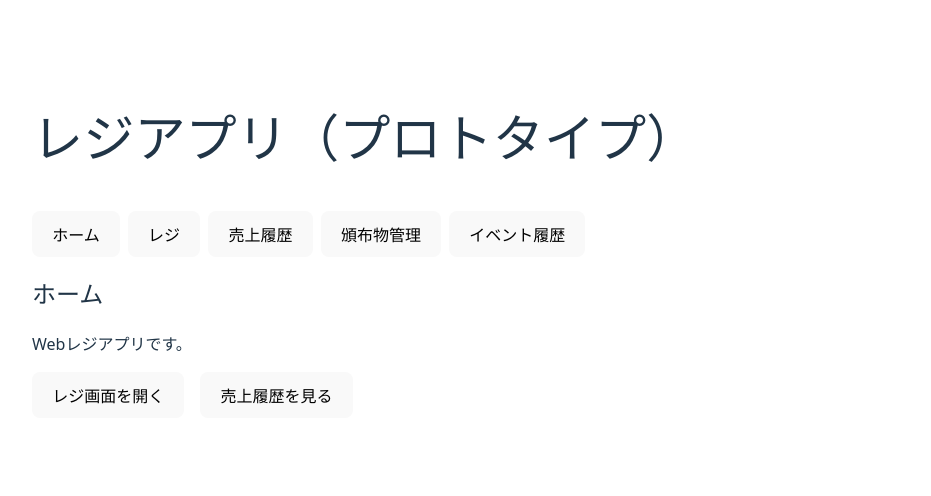
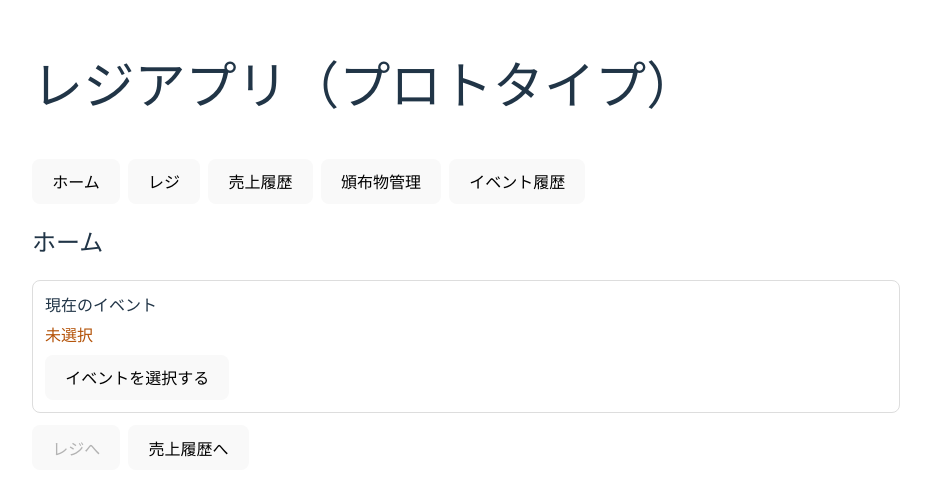
Before and after one commit to kei5o55/register, a React (Vite) app: page / in a window 1280 px wide. Shown: the part 154-650 px from the top of the page, without its empty margins (174-1105 px from the left). Built offline with nearby package versions, Linux system fonts and the light colour scheme.

Commit message:
ホームスクリーンの変更
ホームスクリーンに現在選択中のイベントを表示するようにしました

```diff
--- a/package.json
+++ b/package.json
@@ -10,13 +10,13 @@
     "preview": "vite preview"
   },
   "dependencies": {
-    "react": "^19.2.0",
-    "react-dom": "^19.2.0"
+    "react": "^19.2.3",
+    "react-dom": "^19.2.3"
   },
   "devDependencies": {
     "@eslint/js": "^9.39.1",
     "@types/node": "^24.10.1",
-    "@types/react": "^19.2.5",
+    "@types/react": "^19.2.8",
     "@types/react-dom": "^19.2.3",
     "@vitejs/plugin-react": "^5.1.1",
     "eslint": "^9.39.1",
--- a/src/App.tsx
+++ b/src/App.tsx
@@ -1,6 +1,6 @@
 //src/App.tsx
 import { useState, useEffect } from "react";
-import type { Item, CartItem, Sale, Event } from "./types";
+import type { Item, CartItem, Sale,Event} from "./types";
 import { loadItems, saveItems, loadSales, saveSales } from "./storage";
 import"./App.css";
 
@@ -55,6 +55,7 @@ function App() {
   const selectedEventSalesForHistory = selectedEventForHistory ? sales.filter(s => s.eventId === selectedEventForHistory.id) : [];
   const selectedEvent =selectedEventId ? events.find(e => e.id === selectedEventId) ?? null : null;
   const selectedEventSalesForDetail = selectedEvent ? sales.filter(s => s.eventId === selectedEvent.id) : [];
+  const currentEvent =currentEventId ? events.find(e => e.id === currentEventId) ?? null : null;
 
 
   useEffect(() => {//商品データの保存(itemsが変化したときに実行)
@@ -64,6 +65,10 @@ function App() {
   useEffect(() => {//販売データの保存(salesが変化したときに実行)
     saveSales(sales);
   }, [sales]);
+
+  /*useEffect(() =>{
+    const Eventname=initialEvents[selectedEventId].name;
+  },[selectedEventId]);*/
 
   const go = (next: Screen) => {
     setScreenStack((prev) => [...prev,screen]);
@@ -245,10 +250,12 @@ function App() {
         </nav>
       </header>
 
-      {screen === "home" && (//ホーム画面を表示
-        <HomeScreen//ホーム画面コンポーネントを呼び出し
-          onGoRegister={() => setScreen("register")}//レジ画面へ遷移する関数を渡す
-          onGoHistory={() => setScreen("history")}//売上履歴画面へ遷移する関数を渡す
+      {screen === "home" && (
+        <HomeScreen
+          currentEvent={currentEvent}
+          onGoRegister={() => setScreen("register")}
+          onGoHistory={() => setScreen("history")}
+          onGoEvents={() => setScreen("events")} // ← 未選択ならイベント選択へ飛ばす用
         />
       )}
 
--- a/src/components/HomeScreen.tsx
+++ b/src/components/HomeScreen.tsx
@@ -1,17 +1,42 @@
 // src/components/HomeScreen.tsx
+import type { Event } from "../types";
+
 type HomeProps = {
+  currentEvent: Event | null;
   onGoRegister: () => void;
   onGoHistory: () => void;
+  onGoEvents: () => void;
 };
 
-export function HomeScreen({ onGoRegister, onGoHistory }: HomeProps) {
+export function HomeScreen({ currentEvent,onGoRegister, onGoHistory,onGoEvents}: HomeProps) {
   return (
     <div>
       <h2>ホーム</h2>
-      <p>Webレジアプリです。</p>
-      <div style={{ display: "flex", gap: 16, marginTop: 16 }}>
-        <button onClick={onGoRegister}>レジ画面を開く</button>
-        <button onClick={onGoHistory}>売上履歴を見る</button>
+
+      <div style={{ padding: 12, border: "1px solid #ddd", borderRadius: 8, marginBottom: 12 }}>
+        <div style={{ fontWeight: 700, marginBottom: 6 }}>現在のイベント</div>
+
+        {currentEvent ? (
+          <>
+            <div>{currentEvent.name}</div>
+            <div style={{ opacity: 0.7, fontSize: 12 }}>{currentEvent.date}</div>
+            {currentEvent.memo && <div style={{ opacity: 0.7, fontSize: 12 }}>{currentEvent.memo}</div>}
+          </>
+        ) : (
+          <>
+            <div style={{ color: "#b45309" }}>未選択</div>
+            <button onClick={onGoEvents} style={{ marginTop: 8 }}>
+              イベントを選択する
+            </button>
+          </>
+        )}
+      </div>
+
+      <div style={{ display: "flex", gap: 8 }}>
+        <button onClick={onGoRegister} disabled={!currentEvent}>
+          レジへ
+        </button>
+        <button onClick={onGoHistory}>売上履歴へ</button>
       </div>
     </div>
   );
```
Also changed, not shown: src/types.ts (+7 -0 lines), 1 other file (tests, documents, lock files or other folders).
